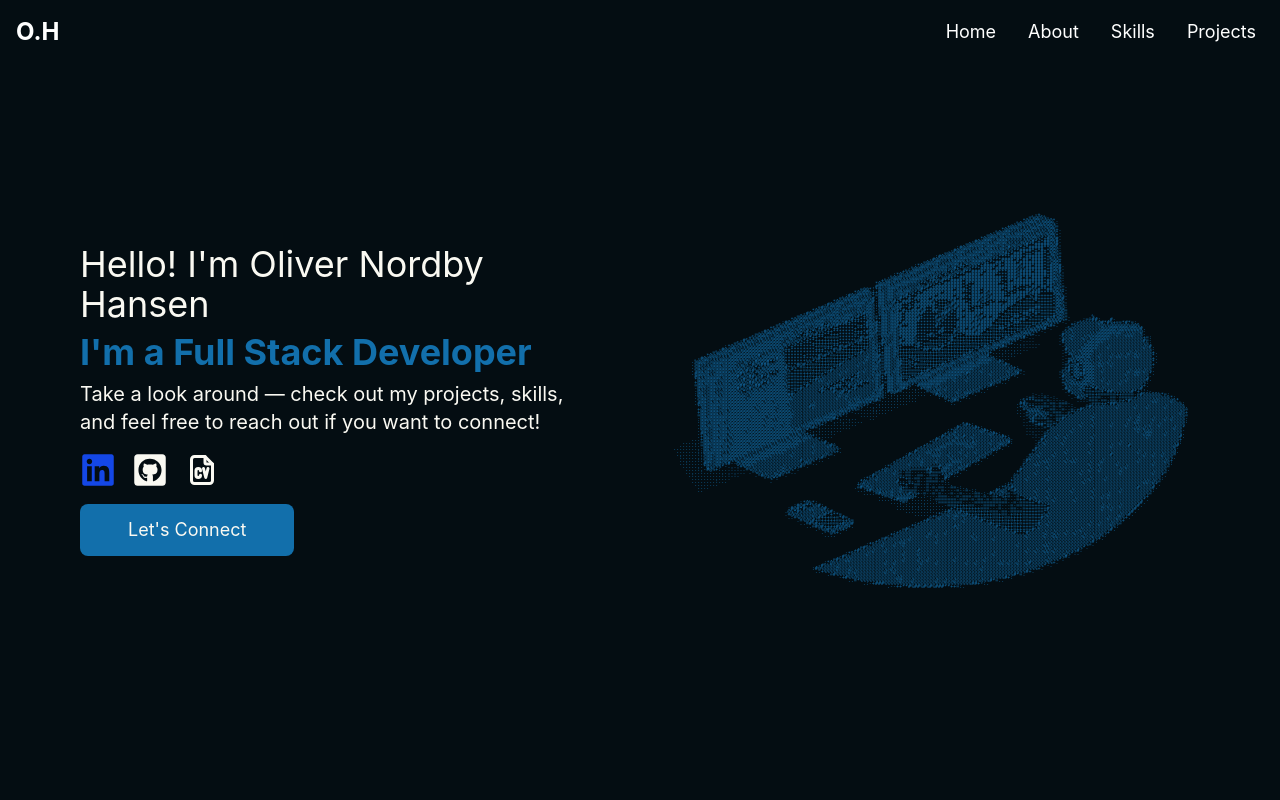
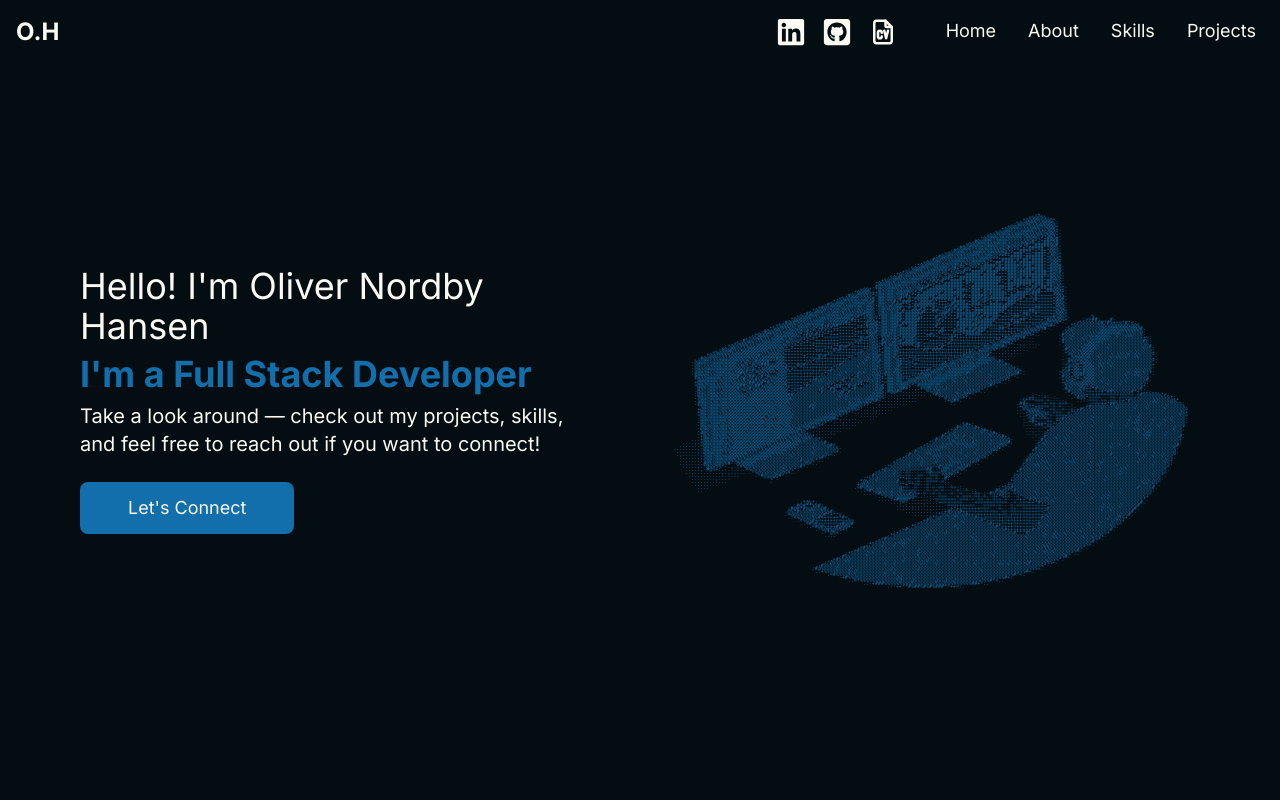
Before and after one commit to oliv6362/myportfolio, a React (Vite) app: page / in a window 1280 px wide. Shown: the top 800 px of the page. Built offline with nearby package versions, Linux system fonts and the light colour scheme.

Commit message:
Updated font, moved social component to header, and changed colors to fit the new color palette

```diff
--- a/index.html
+++ b/index.html
@@ -1,13 +1,20 @@
 <!doctype html>
 <html lang="en">
+
 <head>
   <meta charset="UTF-8" />
   <link rel="icon" type="image/svg+xml" href="/placeholder.png" />
+  <link rel="preconnect" href="https://fonts.googleapis.com">
+  <link rel="preconnect" href="https://fonts.gstatic.com" crossorigin>
+  <link href="https://fonts.googleapis.com/css2?family=Inter:wght@400;500;600;700&display=swap" rel="stylesheet">
+
   <meta name="viewport" content="width=device-width, initial-scale=1.0" />
   <title>Portfolio | Oliver Hansen</title>
 </head>
+
 <body>
   <div id="root"></div>
   <script type="module" src="/src/main.tsx"></script>
 </body>
+
 </html>
--- a/src/assets/styles/index.css
+++ b/src/assets/styles/index.css
@@ -7,9 +7,7 @@ html {
 
 body {
   margin: 0;
-  font-family: -apple-system, BlinkMacSystemFont, 'Segoe UI', 'Roboto', 'Oxygen',
-    'Ubuntu', 'Cantarell', 'Fira Sans', 'Droid Sans', 'Helvetica Neue',
-    sans-serif;
+  font-family: 'Inter', sans-serif;
   -webkit-font-smoothing: antialiased;
   -moz-osx-font-smoothing: grayscale;
 
@@ -22,10 +20,6 @@ code {
     monospace;
 }
 
-.wave-top {
-  clip-path: path("M0,60 C300,120 900,0 1200,60 L1200,0 L0,0 Z");
-}
-
 @keyframes blink {
   0% { opacity: 1; }
   50% { opacity: 0; }
--- a/src/components/atoms/social.tsx
+++ b/src/components/atoms/social.tsx
@@ -3,26 +3,26 @@ import { TbFileCv } from "react-icons/tb"
 
 const Social: React.FC = () => {
     return (
-        <div className="flex space-x-4 mt-4 justify-center lg:justify-start xl:justify-start">
+        <div className="flex space-x-4 justify-center lg:justify-start mr-10">
             <a
                 href="https://linkedin.com/in/oliver-n-hansen-a268922a7"
                 target="_blank"
                 rel="noopener noreferrer"
-                className="text-blue-700 hover:scale-110 flex items-center space-x-2 text-3xl lg:text-4xl xl:text-4xl">
+                className="hover:scale-110 flex items-center space-x-2 text-3xl">
                 <FaLinkedin />
             </a>
             <a
                 href="https://github.com/oliv6362"
                 target="_blank"
                 rel="noopener noreferrer"
-                className="text-white-800 hover:scale-110 flex items-center space-x-2 text-3xl lg:text-4xl xl:text-4xl">
+                className="hover:scale-110 flex items-center space-x-2 text-3xl">
                 <FaGithubSquare />
             </a>
             <a
                 href="resume.pdf"
                 target="_blank"
                 rel="noopener noreferrer"
-                className="text-white-800 hover:scale-110 flex items-center space-x-2 text-3xl lg:text-4xl xl:text-4xl">
+                className="hover:scale-110 flex items-center space-x-2 text-3xl">
                 <TbFileCv />
 
             </a>
--- a/src/components/organisms/header.tsx
+++ b/src/components/organisms/header.tsx
@@ -1,5 +1,6 @@
 import React, { useState } from 'react';
 import { FaBars, FaTimes } from 'react-icons/fa';
+import Social from '../atoms/social';
 
 const Header: React.FC = () => {
     const [isOpen, setIsOpen] = useState(false);
@@ -10,17 +11,20 @@ const Header: React.FC = () => {
                 <div className="container mx-auto flex items-center justify-between">
 
                     {/* Logo */}
-                    <div className="text-white font-bold text-2xl">
+                    <div className="font-bold text-2xl">
                         <a href="#home">O.H</a>
                     </div>
 
                     {/* Desktop nav */}
                     <ul className="hidden lg:flex space-x-4 text-lg">
-                        <li><a href="#home" className="text-white hover:bg-green-700 rounded-lg p-2 transition-colors duration-350">Home</a></li>
-                        <li><a href="#about" className="text-white hover:bg-green-700 rounded-lg p-2 transition-colors duration-350">About</a></li>
-                        <li><a href="#skillSection" className="text-white hover:bg-green-700 rounded-lg p-2 transition-colors duration-350">Skills</a></li>
-                        <li><a href="#projects" className="text-white hover:bg-green-700 rounded-lg p-2 transition-colors duration-350">Projects</a></li>
+                        <Social />
+                        <li><a href="#home" className="hover:bg-[#126FAB] rounded-lg p-2 transition-colors duration-350">Home</a></li>
+                        <li><a href="#about" className="hover:bg-[#126FAB] rounded-lg p-2 transition-colors duration-350">About</a></li>
+                        <li><a href="#skillSection" className="hover:bg-[#126FAB] rounded-lg p-2 transition-colors duration-350">Skills</a></li>
+                        <li><a href="#projects" className="hover:bg-[#126FAB] rounded-lg p-2 transition-colors duration-350">Projects</a></li>
                     </ul>
+
+
 
                     {/* Hamburger button */}
                     <button className="lg:hidden text-white text-2xl focus:outline-none" onClick={() => setIsOpen(open => !open)} aria-controls="mobile-menu" aria-expanded={isOpen}>
@@ -32,10 +36,10 @@ const Header: React.FC = () => {
             {/* Mobile menu */}
             <div id="mobile-menu" className={` bg-[#040d12] px-4 pb-2 transition-max-h duration-300 ease-in-out overflow-hidden ${isOpen ? 'max-h-screen' : 'max-h-0'}`}>
                 <ul className="flex flex-col space-y-2 text-end pt-0.5">
-                    <li><a href="#home" onClick={() => setIsOpen(false)} className="inline-block text-white py-2 hover:bg-green-700 rounded-lg p-2 transition-colors">Home</a></li>
-                    <li><a href="#about" onClick={() => setIsOpen(false)} className="inline-block text-white py-2 hover:bg-green-700 rounded-lg p-2 transition-colors">About</a></li>
-                    <li><a href="#skillSection" onClick={() => setIsOpen(false)} className="inline-block text-white py-2 hover:bg-green-700 rounded-lg p-2 transition-colors">Skills</a></li>
-                    <li><a href="#projects" onClick={() => setIsOpen(false)} className="inline-block text-white py-2 hover:bg-green-700 rounded-lg p-2 transition-colors">Projects</a></li>
+                    <li><a href="#home" onClick={() => setIsOpen(false)} className="inline-block py-2 hover:bg-[#126FAB] rounded-lg p-2 transition-colors">Home</a></li>
+                    <li><a href="#about" onClick={() => setIsOpen(false)} className="inline-block py-2 hover:bg-[#126FAB] rounded-lg p-2 transition-colors">About</a></li>
+                    <li><a href="#skillSection" onClick={() => setIsOpen(false)} className="inline-block py-2 hover:bg-[#126FAB] rounded-lg p-2 transition-colors">Skills</a></li>
+                    <li><a href="#projects" onClick={() => setIsOpen(false)} className="inline-block py-2 hover:bg-[#126FAB] rounded-lg p-2 transition-colors">Projects</a></li>
                 </ul>
             </div>
 
--- a/src/components/organisms/homeSection.tsx
+++ b/src/components/organisms/homeSection.tsx
@@ -46,12 +46,10 @@ const HomeSection: React.FC = () => {
                         reach out if you want to connect!
                     </motion.p>
 
-                    <motion.div {...fadeUp}>
-                        <Social />
-                    </motion.div>
+
 
                     <motion.a href="#footer"
-                        className="mt-4 inline-block rounded-lg bg-[#126FAB] px-12 py-3 text-sm lg:text-base xl:text-lg transition-colors focus:shadow-outline hover:bg-green-900"
+                        className="mt-6 inline-block rounded-lg bg-[#126FAB] px-12 py-3 text-sm lg:text-base xl:text-lg transition-colors"
                         {...fadeUp} {...buttonHover} aria-label="Scroll to contact section" rel="noopener noreferrer">
                         Let's Connect
                     </motion.a>
```
Lines whose indentation alone changed are shown as unchanged.
